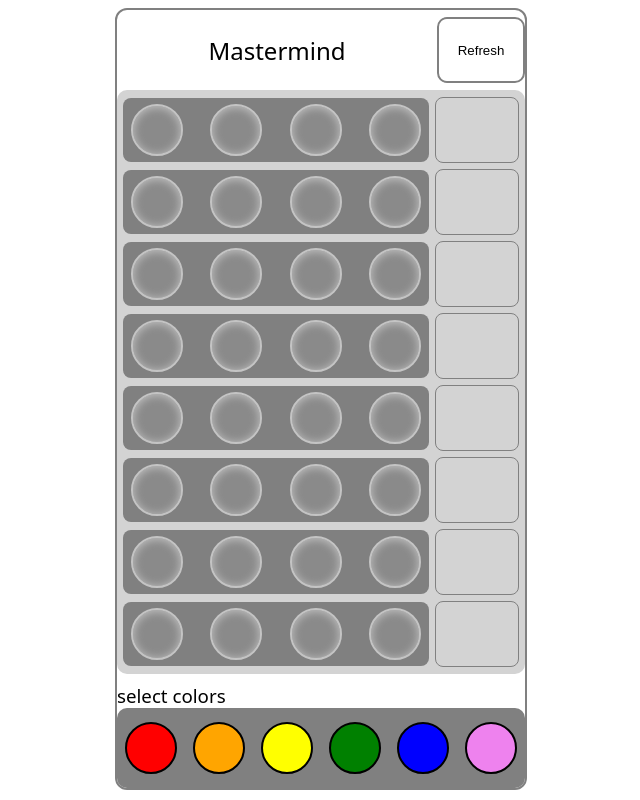
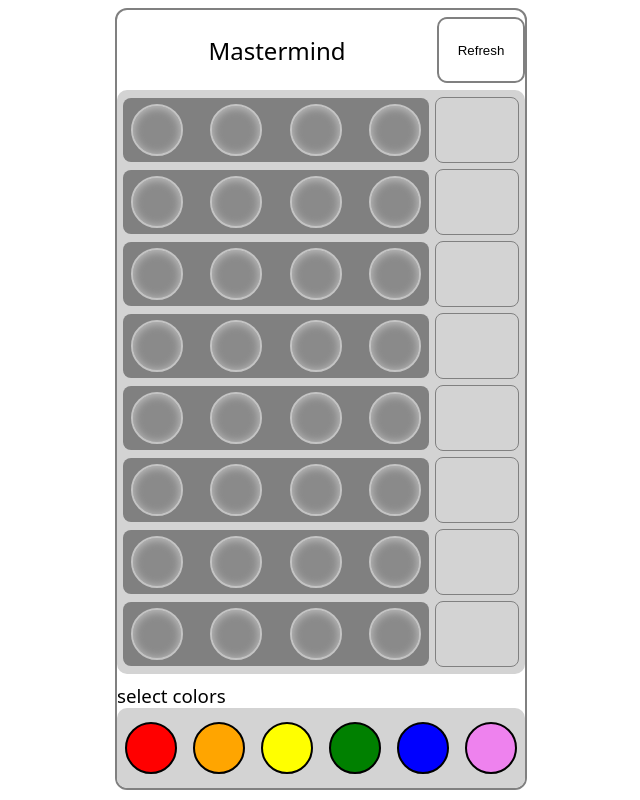
Before and after one commit to sbyardnss/vue-codeBreaker, a Vue app: page / in a window 1280 px wide. Shown: the whole page, without its empty margins (319-959 px from the left). Built offline with nearby package versions, Linux system fonts and the light colour scheme.

Commit message:
changed background on input

```diff
--- a/src/components/CodeInput.vue
+++ b/src/components/CodeInput.vue
@@ -42,7 +42,7 @@ export default {
 }
 
 #choicesContainer {
-    background-color: gray;
+    background-color: lightgray;
     border-radius: 10px;
     height: 5em;
     display: flex;
```
